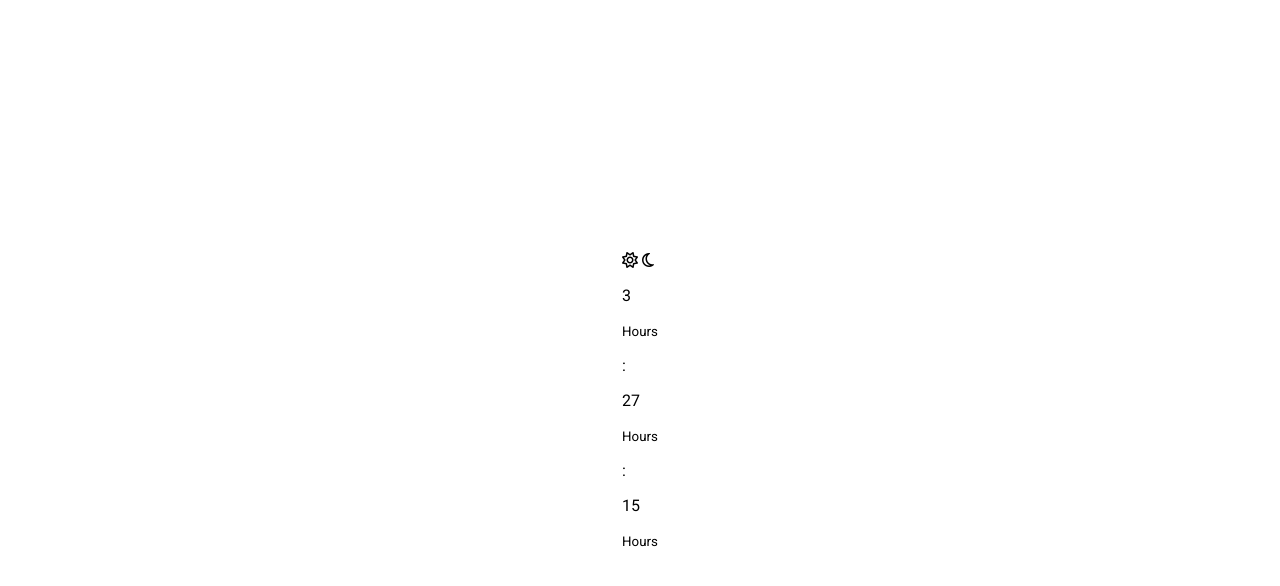
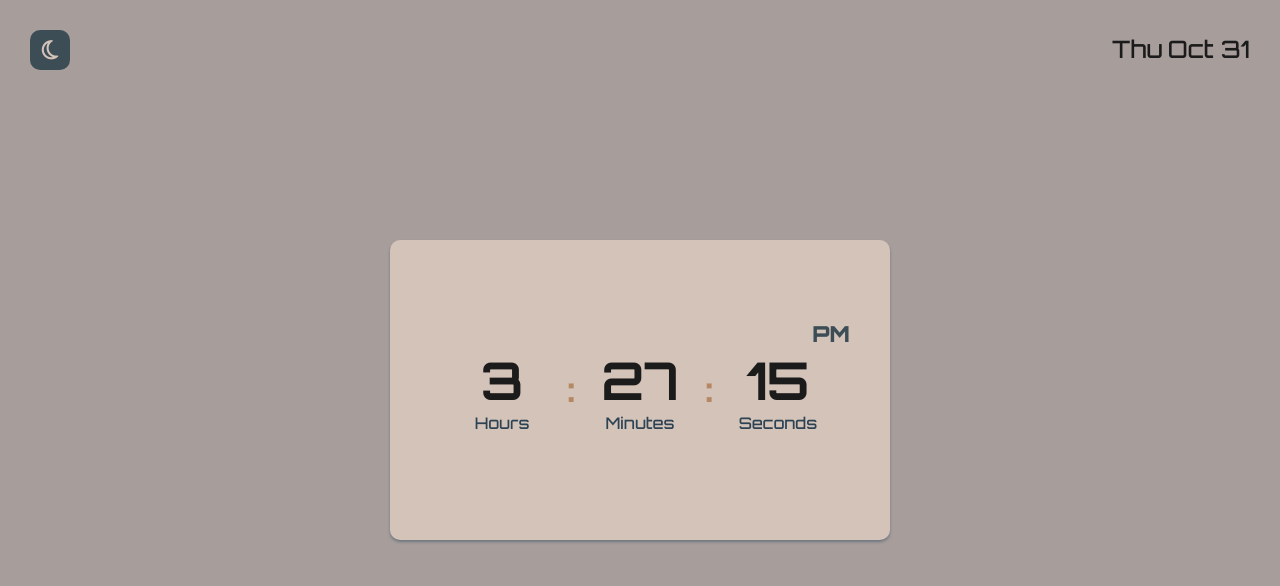
Before and after one commit to AnnaMara27/Dark-Light_Theme_Digital_Clock, a plain HTML site: page index.html in a window 1280 px wide. Drawn offline with Linux system fonts and the light colour scheme.

Commit message:
Add date in html, add light theme colours

```diff
--- a/index.html
+++ b/index.html
@@ -9,31 +9,39 @@
     <title>Digital_Clock</title>
   </head>
   <body>
-    <div class="container">
-      <div class="icons">
-        <i class="fa-regular fa-sun"></i>
-        <i class="fa-regular fa-moon"></i>
+    <div class="theme-icons">
+      <i class="fa-regular fa-sun hidden"></i>
+      <i class="fa-regular fa-moon"></i>
+    </div>
+    <div class="date-container">
+      <p class="day" id="day">Thu</p>
+      <p class="month" id="month">Oct<small class="date" id="date"> 31</small></p>
+    </div>
+    <div class="clock-container">
+      <div class="pm-am" id="pm-am">
+        <p>PM</p>
       </div>
 
-      <div class="clock-hours" id="clock-hours">
+      <div class="clock-digits clock-hours" id="clock-hours">
         <p class="hours" id="hours">3</p>
         <small>Hours</small>
       </div>
       <div class="colon">
         <p>:</p>
       </div>
-      <div class="clock-minutes" id="clock-minutes">
+      <div class="clock-digits clock-minutes" id="clock-minutes">
         <p class="minutes" id="minutes">27</p>
-        <small>Hours</small>
+        <small>Minutes</small>
       </div>
       <div class="colon">
         <p>:</p>
       </div>
-      <div class="clock-seconds" id="clock-seconds">
+      <div class="clock-digits clock-seconds" id="clock-seconds">
         <p class="seconds" id="seconds">15</p>
-        <small>Hours</small>
+        <small>Seconds</small>
       </div>
     </div>
+
     <script src="script.js"></script>
   </body>
 </html>
--- a/style.css
+++ b/style.css
@@ -1,16 +1,124 @@
-@import url("https://fonts.googleapis.com/css2?family=Roboto:wght@400;700&display=swap");
+@import url("https://fonts.googleapis.com/css2?family=Orbitron:wght@400..900&display=swap");
 
 * {
+  margin: 0;
+  padding: 0;
   box-sizing: border-box;
+  --dark-color-one: #1b1b1b;
+  --dark-color-two: #2d4354;
+  --light-color-one: #d3c3b9;
+  --light-color-two: #a79e9c;
+  --accent-one: #b58863;
+  --accent-two: #3d4d55;
 }
 
 body {
-  font-family: "Roboto", sans-serif;
+  font-family: "Orbitron", sans-serif;
   display: flex;
   flex-direction: column;
   align-items: center;
   justify-content: center;
+  background-color: var(--light-color-two);
   height: 100vh;
   overflow: hidden;
   margin: 0;
+  position: relative;
 }
+
+.date-container {
+  display: flex;
+  justify-content: center;
+  align-items: center;
+  gap: 5px;
+  color: var(--dark-color-one);
+  font-size: 24px;
+  font-weight: 500;
+  line-height: 1.6;
+  position: absolute;
+  top: 30px;
+  right: 30px;
+}
+
+.date-container small {
+  font-size: 24px;
+}
+
+.theme-icons {
+  position: absolute;
+  top: 30px;
+  left: 30px;
+  cursor: pointer;
+}
+
+.fa-regular {
+  display: flex;
+  align-items: center;
+  justify-content: center;
+  border-radius: 10px;
+  font-size: 22px;
+  height: 40px;
+  width: 40px;
+}
+
+.fa-moon {
+  background-color: var(--accent-two);
+  color: var(--light-color-one);
+}
+
+.hidden {
+  display: none;
+  /* pointer-events: none; */
+}
+
+.clock-container {
+  display: flex;
+  justify-content: center;
+  align-items: center;
+  background-color: var(--light-color-one);
+  border-radius: 10px;
+  box-shadow: 0 2px 3px rgba(88, 102, 115, 0.711);
+  height: 300px;
+  max-width: 500px;
+  width: 90%;
+  position: relative;
+  margin-bottom: 20px;
+}
+
+.pm-am {
+  color: var(--accent-two);
+  font-size: 22px;
+  font-weight: 900;
+  position: absolute;
+  right: 40px;
+  top: 80px;
+}
+
+.clock-digits {
+  display: flex;
+  flex-direction: column;
+  align-items: center;
+  justify-content: center;
+  border-radius: 10px;
+  height: 120px;
+  width: 120px;
+  padding: 15px;
+}
+
+.clock-digits p {
+  color: var(--dark-color-one);
+  font-size: 52px;
+  font-weight: 700;
+}
+
+.clock-digits small {
+  color: var(--dark-color-two);
+  font-size: 16px;
+  font-weight: 500;
+}
+
+.colon {
+  color: var(--accent-one);
+  font-size: 32px;
+  font-weight: 900;
+  padding: 0 5px;
+}
```
